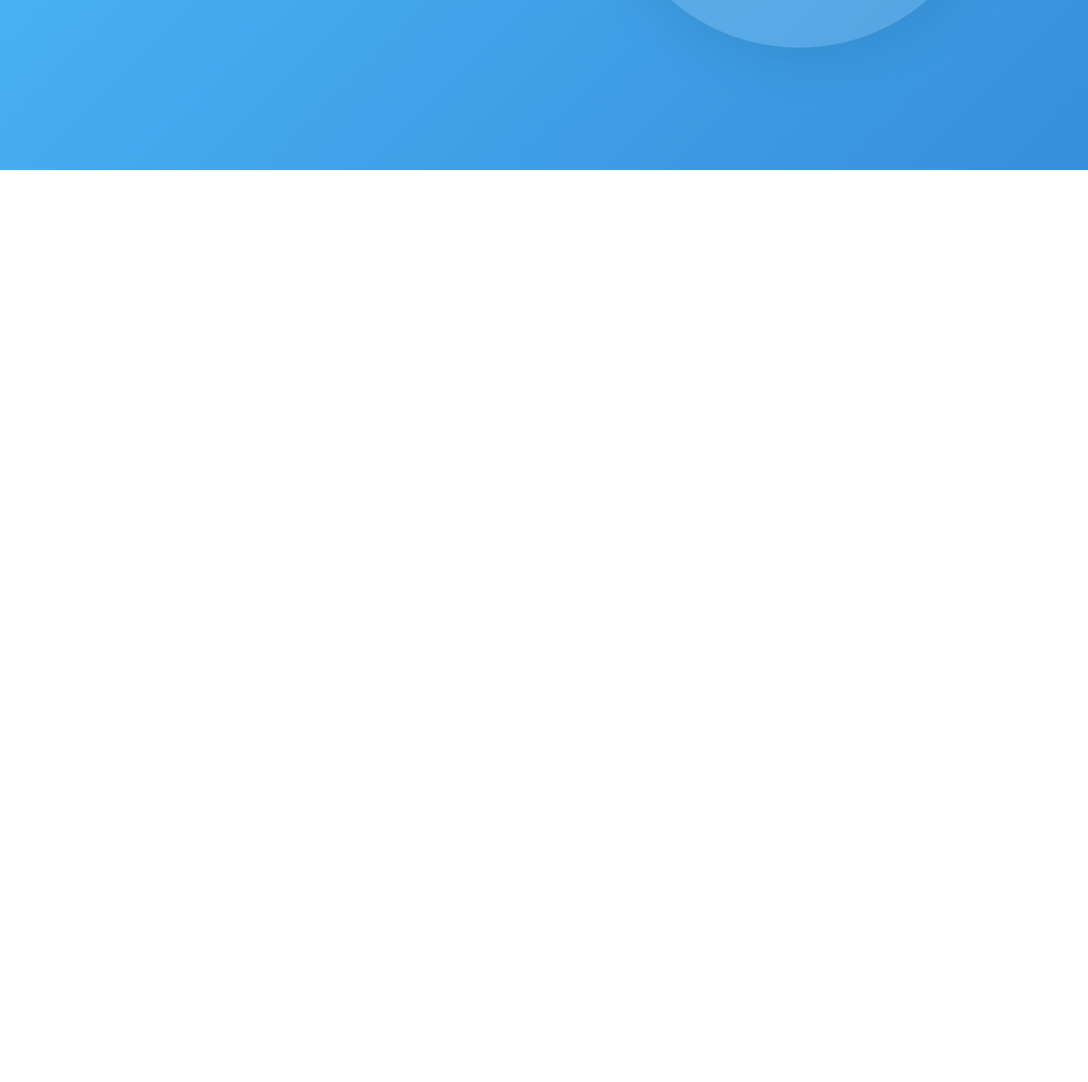
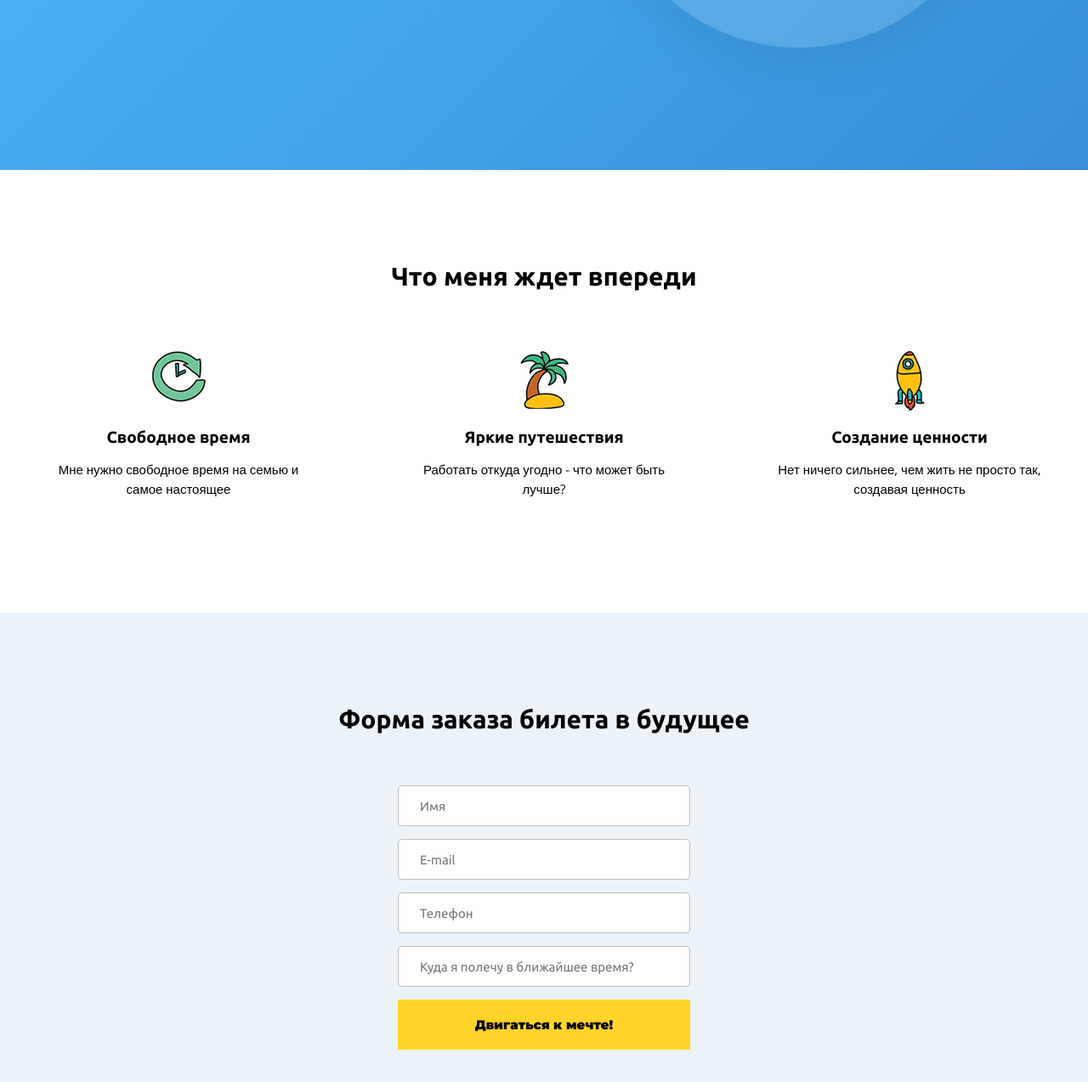
Before and after one commit to anastasiia-kurhan/layout_lesson4, a plain HTML site: page index.html in a window 1280 px wide. Shown: the part 613-1886 px from the top of the page at 85% size. Before the commit the page ends 813 px from the top, so only its background shows below. Drawn offline with nearby package versions, Linux system fonts and the light colour scheme.

Commit message:
1, 2, 3 section

```diff
--- a/css/main.css
+++ b/css/main.css
@@ -61,9 +61,10 @@ p{
     padding: 20px 25px;
     text-align: center;
     text-decoration: none;
+    transition: all 0.5s ease;
 }
 .btn:hover{
-    background-color: #e9c11f;
+    background-color: #e1b400;
 }
 img.travel{
     width: 570px;
@@ -71,3 +72,62 @@ img.travel{
     margin-bottom: 80px;
     margin-right: -50px;
 }
+.section-title{
+    font-size: 30px;
+    padding-top: 108px;
+    text-align: center;
+}
+.benefits{
+    display: flex;
+    justify-content: space-between;
+    text-align: center;
+    margin-top: 70px;
+    margin-bottom: 120px;
+}
+.benefits h3{
+    font-size: 19px;
+}
+.benefits p{
+    font-size: 15px;
+}
+.benefit{
+    width: 310px;
+    padding-top: 90px;
+}
+.benefit-time{
+    background: url("../img/icon1.png") no-repeat center top;
+}
+.benefit-travel{
+    background: url("../img/icon2.png") no-repeat center top;
+}
+.benefit-value{
+    background: url("../img/icon3.png") no-repeat center top;
+}
+.email{
+    background: #ecf3f8;
+    padding-bottom: 100px;
+}
+.input{
+    width: 344px;
+    border: 1px solid #bbb;
+    font-size: 15px;
+    font-family: 'Ubuntu', sans-serif;
+    border-radius: 5px;
+    height: 48px;
+    padding-left: 25px;
+    display: block;
+    margin-bottom: 15px;
+}
+.form{
+    margin-top:  60px;
+    width: 344px;
+    margin-left: auto;
+    margin-right: auto;
+
+}
+.btn-form{
+    border: 0;
+    cursor: pointer;
+    display: block;
+    width: 344px;
+}
--- a/index.html
+++ b/index.html
@@ -1,5 +1,5 @@
 <!doctype html>
-<html lang="en">
+<html lang="ru">
 <head>
     <meta charset="UTF-8">
     <meta name="viewport"
@@ -15,7 +15,6 @@
     <header id="header" class="header">
         <div class="container">
             <img src="img/logo.png" alt="logo" class="logo">
-
             <div class="wrapper">
                 <div class="offer">
                     <h1 class="title">С помощью верстки <br> я создам ту жизнь, о которой <span>мечтаю!</span></h1>
@@ -24,19 +23,40 @@
                     </p>
                     <a href="#" class="btn">Двигаться к мечте!</a>
                 </div>
-
                 <img src="img/travel.png" alt="Travel picture" class="travel">
             </div>
         </div>
     </header>
     <section id="result" class="result">
         <div class="container">
-
+            <h2 class="section-title">Что меня ждет впереди</h2>
+            <div class="benefits">
+                <div class="benefit benefit-time">
+                    <h3>Свободное время</h3>
+                    <p>Мне нужно свободное время на семью и самое настоящее</p>
+                </div>
+                <div class="benefit benefit-travel">
+                    <h3>Яркие путешествия</h3>
+                    <p>Работать откуда угодно - что может быть лучше?</p>
+                </div>
+                <div class="benefit benefit-value">
+                    <h3>Создание ценности</h3>
+                    <p>Нет ничего сильнее, чем жить не просто так, создавая ценность</p>
+                </div>
+            </div>
         </div>
     </section>
     <section id="email" class="email">
-        <div class="container">
-
+        <div class="container container-form">
+            <h2 class="section-title">Форма заказа билета в будущее</h2>
+            <form action="#" class="form">
+                <input type="text" placeholder="Имя" name="name" class="input" required>
+                <input type="email" placeholder="E-mail" name="email" class="input" required>
+<!--                <input type="email" placeholder="E-mail" name="email" class="email" required>-->
+                <input type="tel" placeholder="Телефон" name="telephone" class="input" required>
+                <input type="text" placeholder="Куда я полечу в ближайшее время?" name="ask" class="input" required>
+                <button type="submit" class="btn btn-form">Двигаться к мечте!</button>
+            </form>
         </div>
     </section>
     <footer id="Footer" class="Footer">
```
